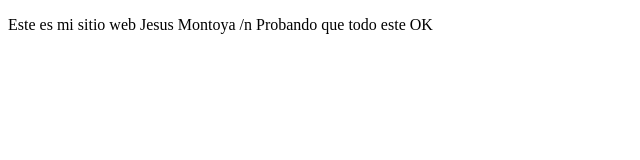
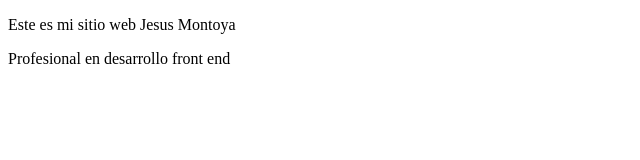
Before and after one commit to jesmonsa/desarrollo_curso1, a plain HTML site: page index.html in a window 1280 px wide. Shown: the whole page, without its empty margins (0-640 px from the left). Drawn offline with Linux system fonts and the light colour scheme.

Commit message:
second commit

```diff
--- a/index.html
+++ b/index.html
@@ -9,7 +9,9 @@
 <body>
     <p>
         Este es mi sitio web Jesus Montoya
-        /n Probando que todo este OK
+    </p>
+       <p>
+        Profesional en desarrollo front end
     </p>
 </body>
 </html>
```
